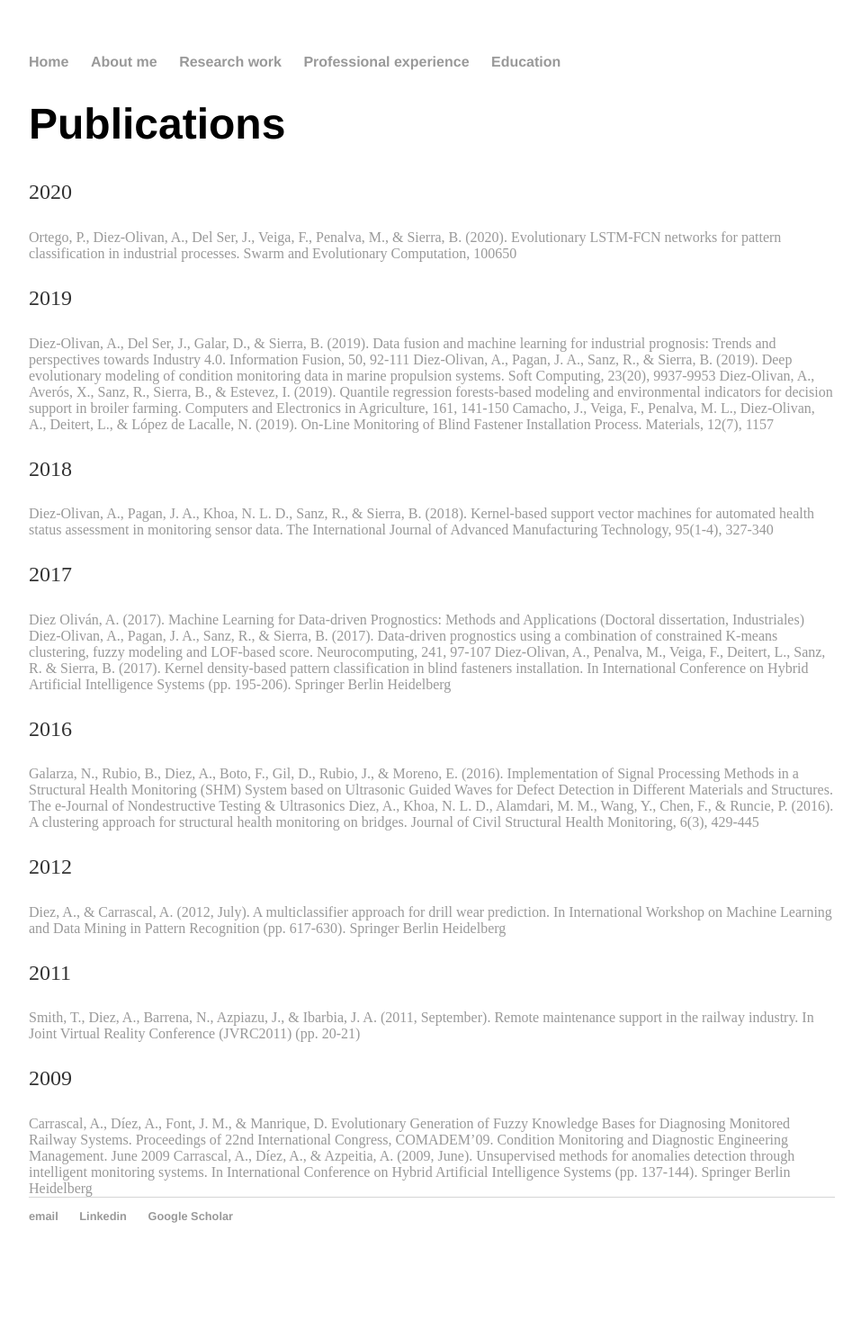
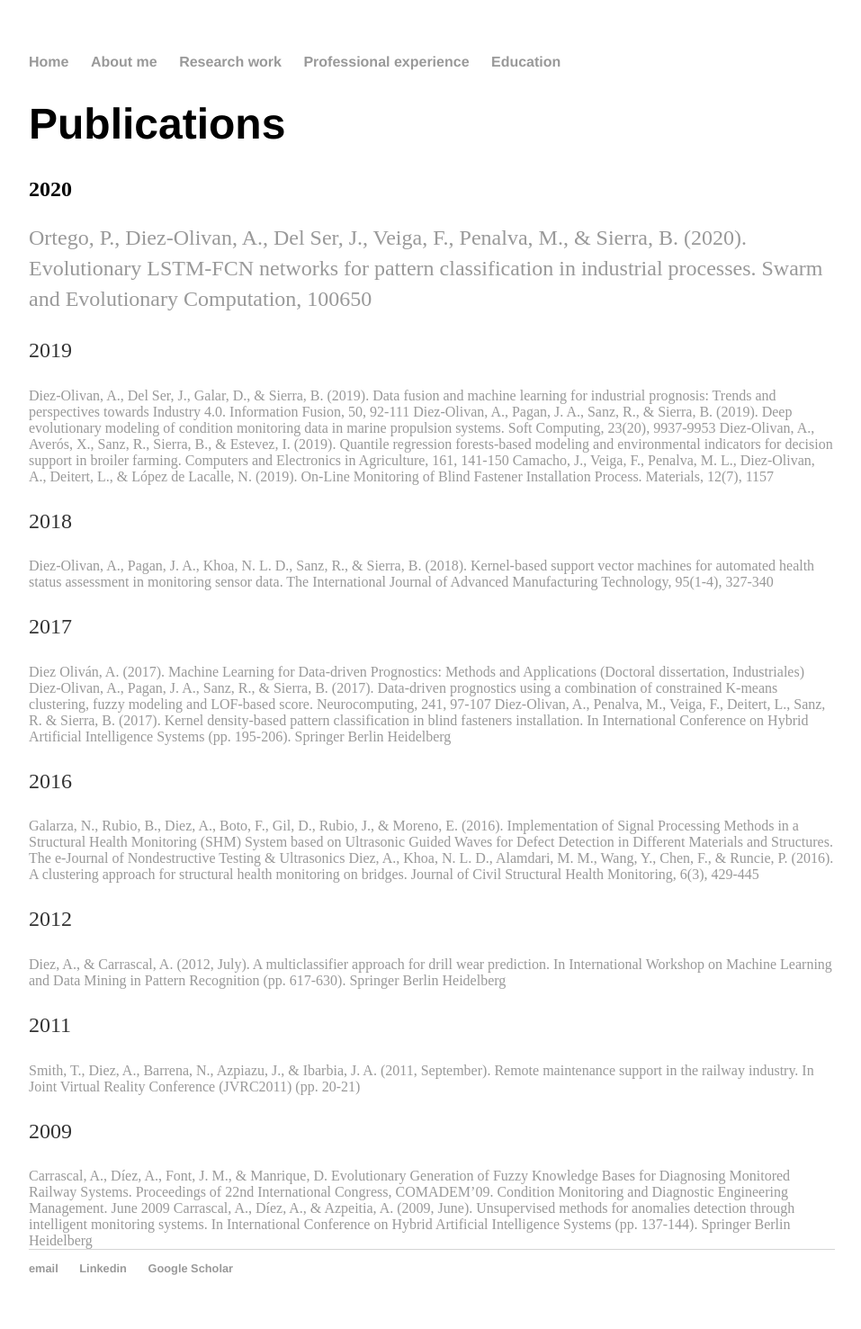
Before and after one commit to adiezolivan/adiezolivan.github.io, a Jekyll site: the page built from research_work/index.html, in a window 1280 px wide. Shown: the whole page at 90% size, without its empty margins (160-1117 px from the left). Built offline with Jekyll 4.4.1, drawn with Linux system fonts in a browser that asks for light colours; before the commit the page ends 1419 px from its top, so only the background shows below that.

```diff
--- a/research_work/index.html
+++ b/research_work/index.html
@@ -4,8 +4,8 @@ title: Research work
 ---
 <div class="blurb">
 	<h1>Publications</h1>
-	<p>2020</p>
-	<a href="https://doi.org/10.1016/j.swevo.2020.100650">Ortego, P., Diez-Olivan, A., Del Ser, J., Veiga, F., Penalva, M., & Sierra, B. (2020). Evolutionary LSTM-FCN networks for pattern classification in industrial processes. Swarm and Evolutionary Computation, 100650</a>
+	<h2>2020</h2>
+	<p><a href="https://doi.org/10.1016/j.swevo.2020.100650">Ortego, P., Diez-Olivan, A., Del Ser, J., Veiga, F., Penalva, M., & Sierra, B. (2020). Evolutionary LSTM-FCN networks for pattern classification in industrial processes. Swarm and Evolutionary Computation, 100650</a></p>
 	<p>2019</p>
 	<a href="https://doi.org/10.1016/j.inffus.2018.10.005">Diez-Olivan, A., Del Ser, J., Galar, D., & Sierra, B. (2019). Data fusion and machine learning for industrial prognosis: Trends and perspectives towards Industry 4.0. Information Fusion, 50, 92-111</a>
     	<a href="https://doi.org/10.1007/s00500-018-3549-3">Diez-Olivan, A., Pagan, J. A., Sanz, R., & Sierra, B. (2019). Deep evolutionary modeling of condition monitoring data in marine propulsion systems. Soft Computing, 23(20), 9937-9953</a>
```
